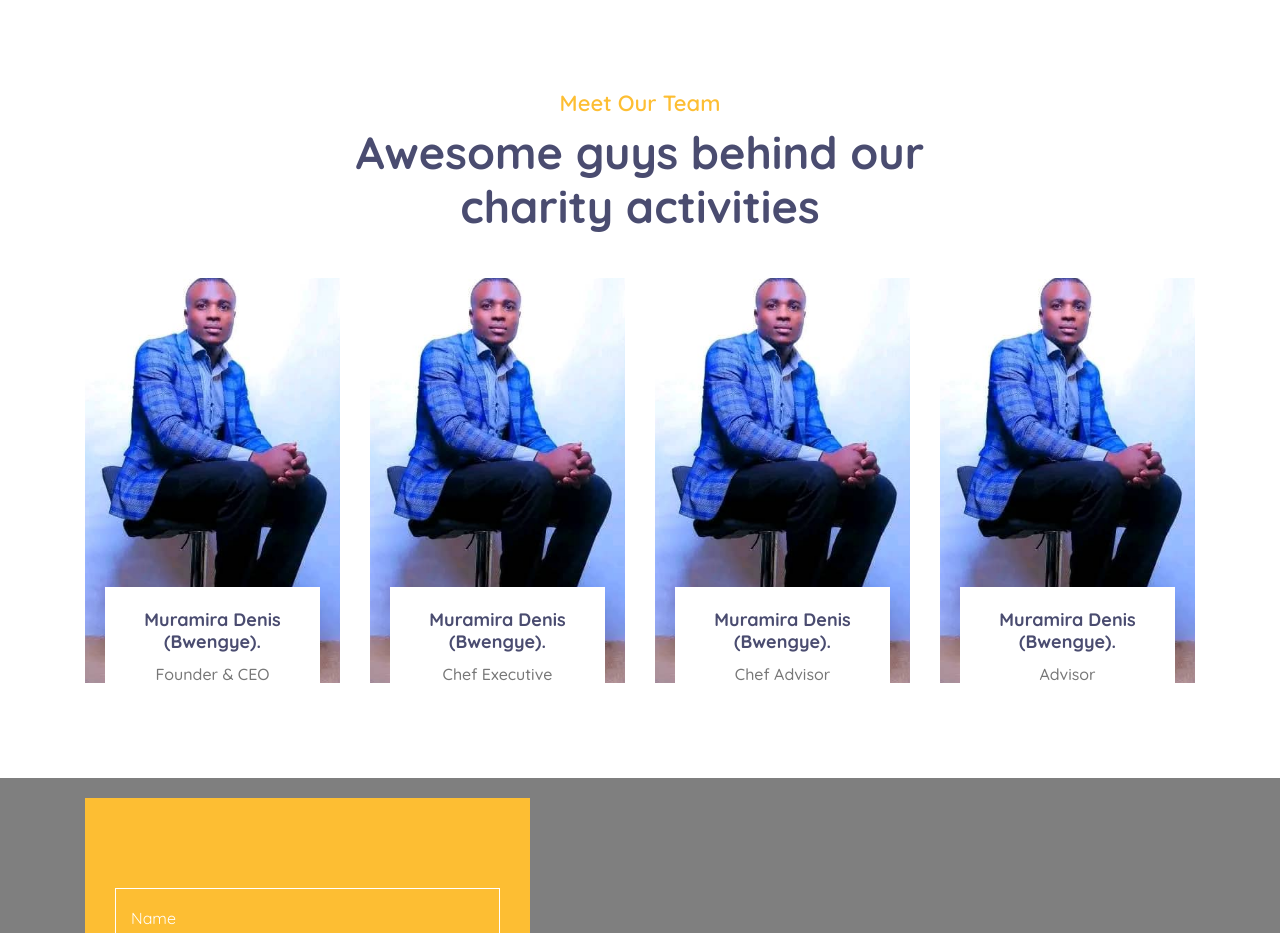
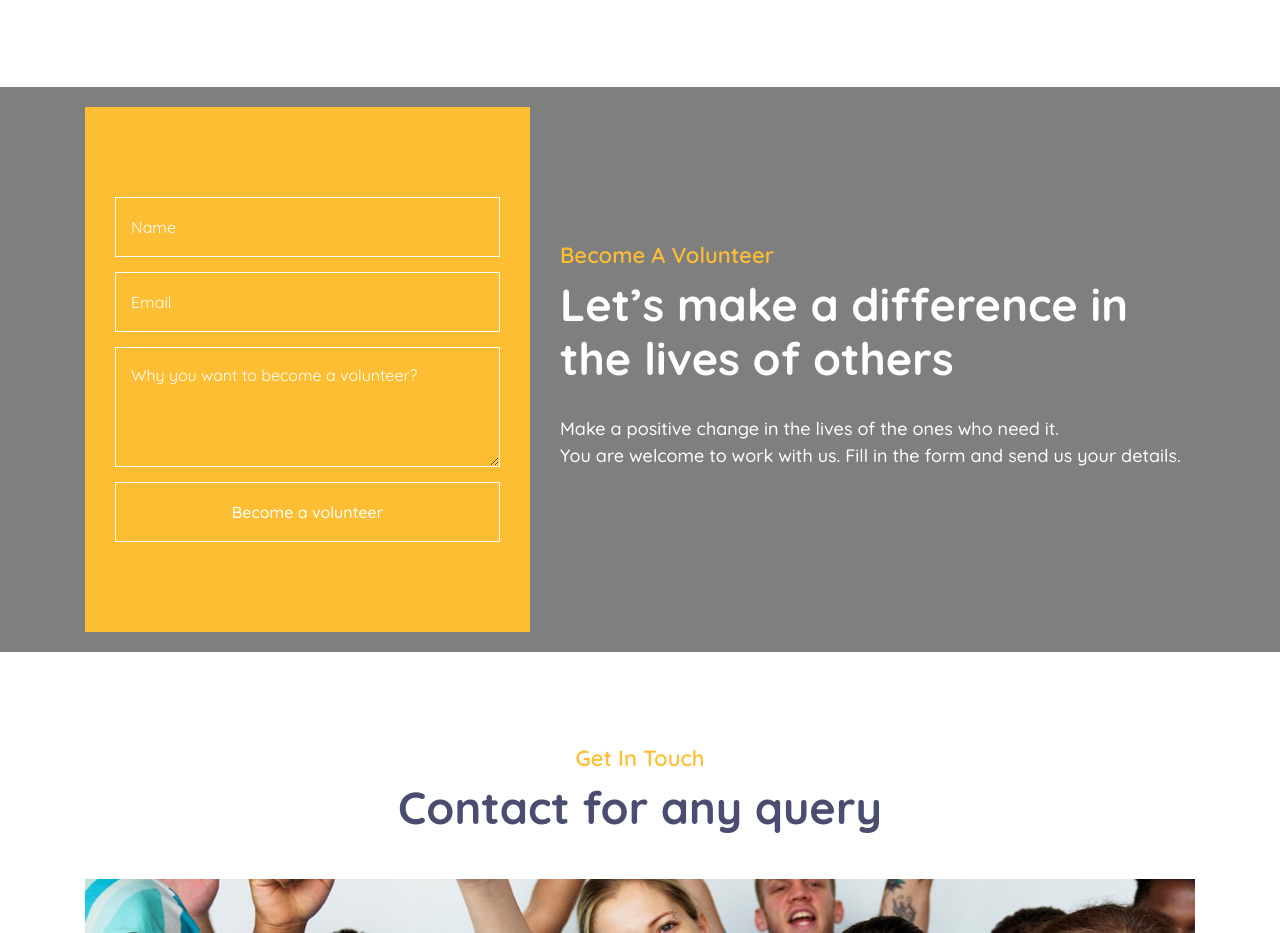
Before and after one commit to lovis-ambrose/Desk-of-Hope-Ministries, a plain HTML site: page index.html in a window 1280 px wide. Shown: the part 4777-5710 px from the top of the page. Drawn offline with nearby package versions, Linux system fonts and the light colour scheme.

Commit message:
improved pages

```diff
--- a/css/style.css
+++ b/css/style.css
@@ -1120,6 +1120,7 @@ a:focus {
     transform: scale(1.1);
     margin-bottom: -15px;
     transition: .3s;
+    height: 350px;
 }
 
 .team .team-item:hover img {
--- a/index.html
+++ b/index.html
@@ -603,88 +603,6 @@
         <!-- Event End -->
 
 
-        <!-- Team Start -->
-        <div class="team">
-            <div class="container">
-                <div class="section-header text-center">
-                    <p>Meet Our Team</p>
-                    <h2>Awesome guys behind our charity activities</h2>
-                </div>
-                <div class="row">
-                    <div class="col-lg-3 col-md-6">
-                        <div class="team-item">
-                            <div class="team-img">
-                                <img src="img/team/team-1.jpeg" alt="Team Image">
-                            </div>
-                            <div class="team-text">
-                                <h2>Muramira Denis (Bwengye).</h2>
-                                <p>Founder & CEO</p>
-                                <div class="team-social">
-                                    <a href=""><i class="fab fa-twitter"></i></a>
-                                    <a href=""><i class="fab fa-facebook-f"></i></a>
-                                    <a href=""><i class="fab fa-linkedin-in"></i></a>
-                                    <a href=""><i class="fab fa-instagram"></i></a>
-                                </div>
-                            </div>
-                        </div>
-                    </div>
-                    <div class="col-lg-3 col-md-6">
-                        <div class="team-item">
-                            <div class="team-img">
-                                <img src="img/team/team-1.jpeg" alt="Team Image">
-                            </div>
-                            <div class="team-text">
-                                <h2>Muramira Denis (Bwengye).</h2>
-                                <p>Chef Executive</p>
-                                <div class="team-social">
-                                    <a href=""><i class="fab fa-twitter"></i></a>
-                                    <a href=""><i class="fab fa-facebook-f"></i></a>
-                                    <a href=""><i class="fab fa-linkedin-in"></i></a>
-                                    <a href=""><i class="fab fa-instagram"></i></a>
-                                </div>
-                            </div>
-                        </div>
-                    </div>
-                    <div class="col-lg-3 col-md-6">
-                        <div class="team-item">
-                            <div class="team-img">
-                                <img src="img/team/team-1.jpeg" alt="Team Image">
-                            </div>
-                            <div class="team-text">
-                                <h2>Muramira Denis (Bwengye).</h2>
-                                <p>Chef Advisor</p>
-                                <div class="team-social">
-                                    <a href=""><i class="fab fa-twitter"></i></a>
-                                    <a href=""><i class="fab fa-facebook-f"></i></a>
-                                    <a href=""><i class="fab fa-linkedin-in"></i></a>
-                                    <a href=""><i class="fab fa-instagram"></i></a>
-                                </div>
-                            </div>
-                        </div>
-                    </div>
-                    <div class="col-lg-3 col-md-6">
-                        <div class="team-item">
-                            <div class="team-img">
-                                <img src="img/team/team-1.jpeg" alt="Team Image">
-                            </div>
-                            <div class="team-text">
-                                <h2>Muramira Denis (Bwengye).</h2>
-                                <p>Advisor</p>
-                                <div class="team-social">
-                                    <a href=""><i class="fab fa-twitter"></i></a>
-                                    <a href=""><i class="fab fa-facebook-f"></i></a>
-                                    <a href=""><i class="fab fa-linkedin-in"></i></a>
-                                    <a href=""><i class="fab fa-instagram"></i></a>
-                                </div>
-                            </div>
-                        </div>
-                    </div>
-                </div>
-            </div>
-        </div>
-        <!-- Team End -->
-
-
         <!-- Volunteer Start -->
         <div class="volunteer" data-parallax="scroll" data-image-src="img/volunteer.jpg">
             <div class="container">
```
Also changed, not shown: about.html (+7 -7 lines), team.html (+31 -28 lines), img/dhm/members.jpg (added), img/team/team-1.jpeg (deleted), img/team/team-4.jpeg (added), img/team/team_1.jpg (added), img/team/team_2.jpg (added), img/team/team_3.jpg (added).
